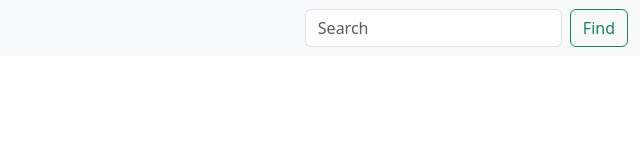
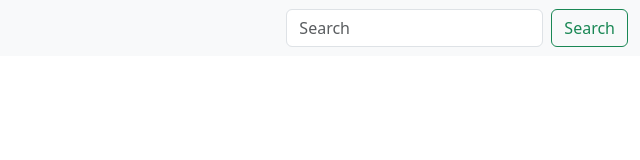
Before and after one commit to HasanAlsaafen/SoftwareLabHomework, a plain HTML site: page index.html in a window 1280 px wide. Shown: the full height of the page, 640-1280 px from the left. Drawn offline with nearby package versions, Linux system fonts and the light colour scheme.

Commit message:
For conflicting issues

```diff
--- a/index.html
+++ b/index.html
@@ -64,7 +64,9 @@
               placeholder="Search"
               aria-label="Search"
             />
-            <button class="btn btn-outline-success" type="submit">Find</button>
+            <button class="btn btn-outline-success" type="submit">
+              Search
+            </button>
           </form>
         </div>
       </div>
```
